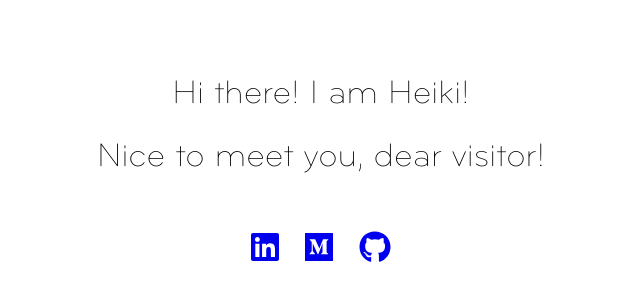
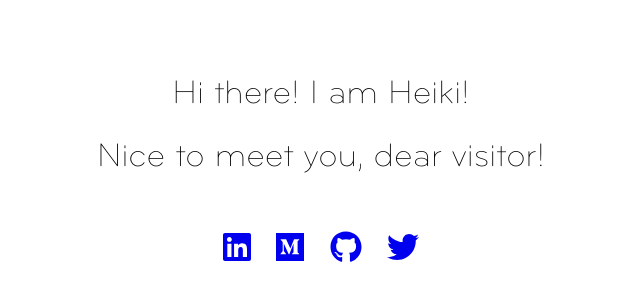
Before and after one commit to heikir/heikir.github.io, a plain HTML site: page index.html in a window 1280 px wide. Shown: the part 250-550 px from the top of the page, without its empty margins (319-959 px from the left). Drawn offline with Linux system fonts and the light colour scheme.

Commit message:
Add Twitter icon

```diff
--- a/index.html
+++ b/index.html
@@ -11,7 +11,6 @@
   <meta name="viewport" content="width=device-width, initial-scale=1.0" />
   <link rel="shortcut icon" href="images/fav.ico">
   <link rel="stylesheet" type="text/css" href="style.css">
-  <script defer src="https://use.fontawesome.com/releases/v5.0.13/js/all.js" integrity="sha384-xymdQtn1n3lH2wcu0qhcdaOpQwyoarkgLVxC/wZ5q7h9gHtxICrpcaSUfygqZGOe" crossorigin="anonymous"></script>
 </head>
 <!--Start Body-->
 
@@ -36,6 +35,9 @@
         <div class="social-icon">
           <a href="https://github.com/heikir"><i class="fab fa-github"></i></a>
         </div>
+        <div class="social-icon">
+          <a href="https://twitter.com/heikirk"><i class="fab fa-twitter"></i></a>
+        </div>
       </div>
   </section>
 
@@ -43,6 +45,7 @@
   <footer>
 
   </footer>
+  <script defer src="https://use.fontawesome.com/releases/v5.0.13/js/all.js" integrity="sha384-xymdQtn1n3lH2wcu0qhcdaOpQwyoarkgLVxC/wZ5q7h9gHtxICrpcaSUfygqZGOe" crossorigin="anonymous"></script>
 </body>
 
 </html>
```
